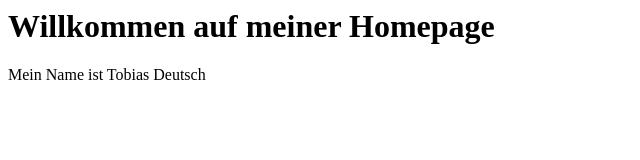
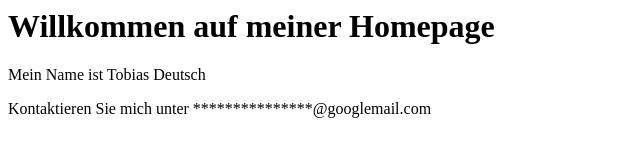
Before and after one commit to MiNeedsIt/HomepageUebung, a plain HTML site: page index.html in a window 1280 px wide. Shown: the whole page, without its empty margins (0-640 px from the left). Drawn offline with Linux system fonts and the light colour scheme.

Commit message:
Kennste ja, was Neues!

```diff
--- a/index.html
+++ b/index.html
@@ -6,6 +6,7 @@
 
     <h1>Willkommen auf meiner Homepage</h1>
     <p>Mein Name ist Tobias Deutsch</p>
+    <p>Kontaktieren Sie mich unter ***************@googlemail.com</p>
 
     </body>
 </html>
```
